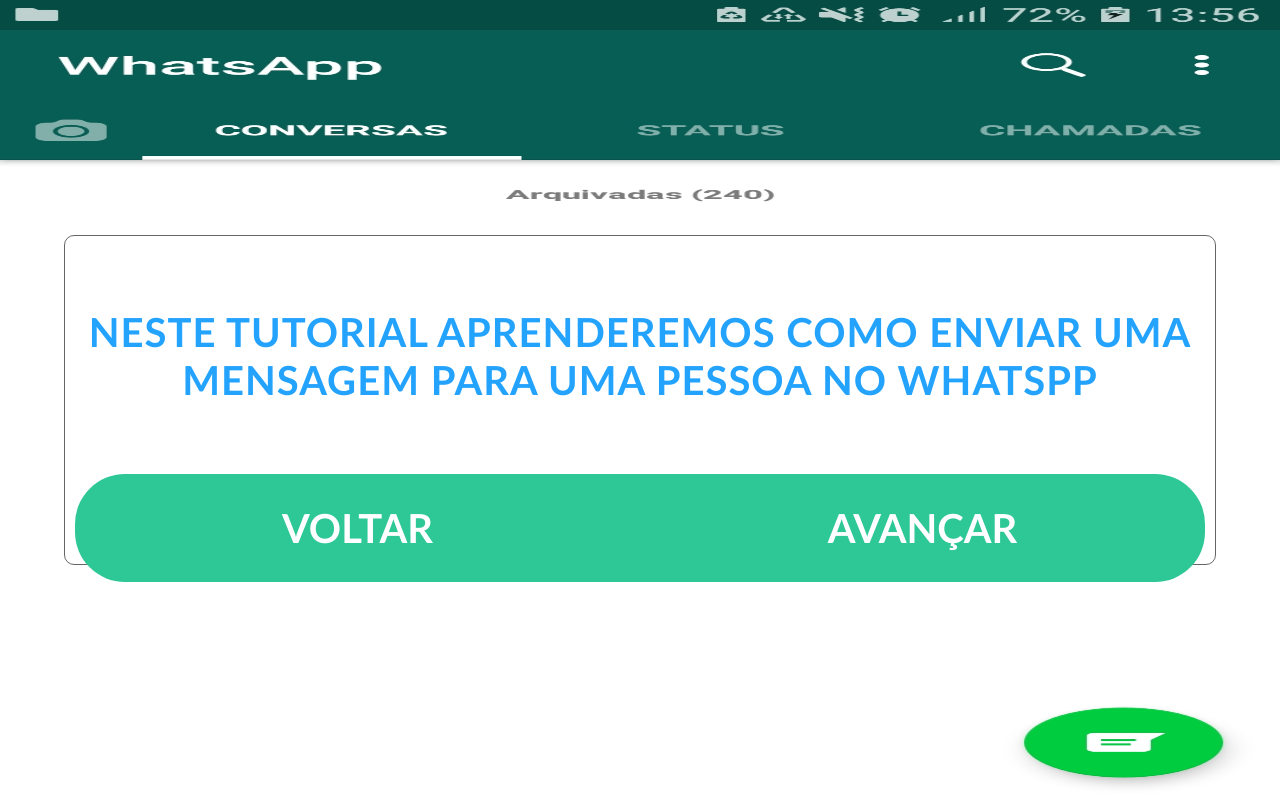
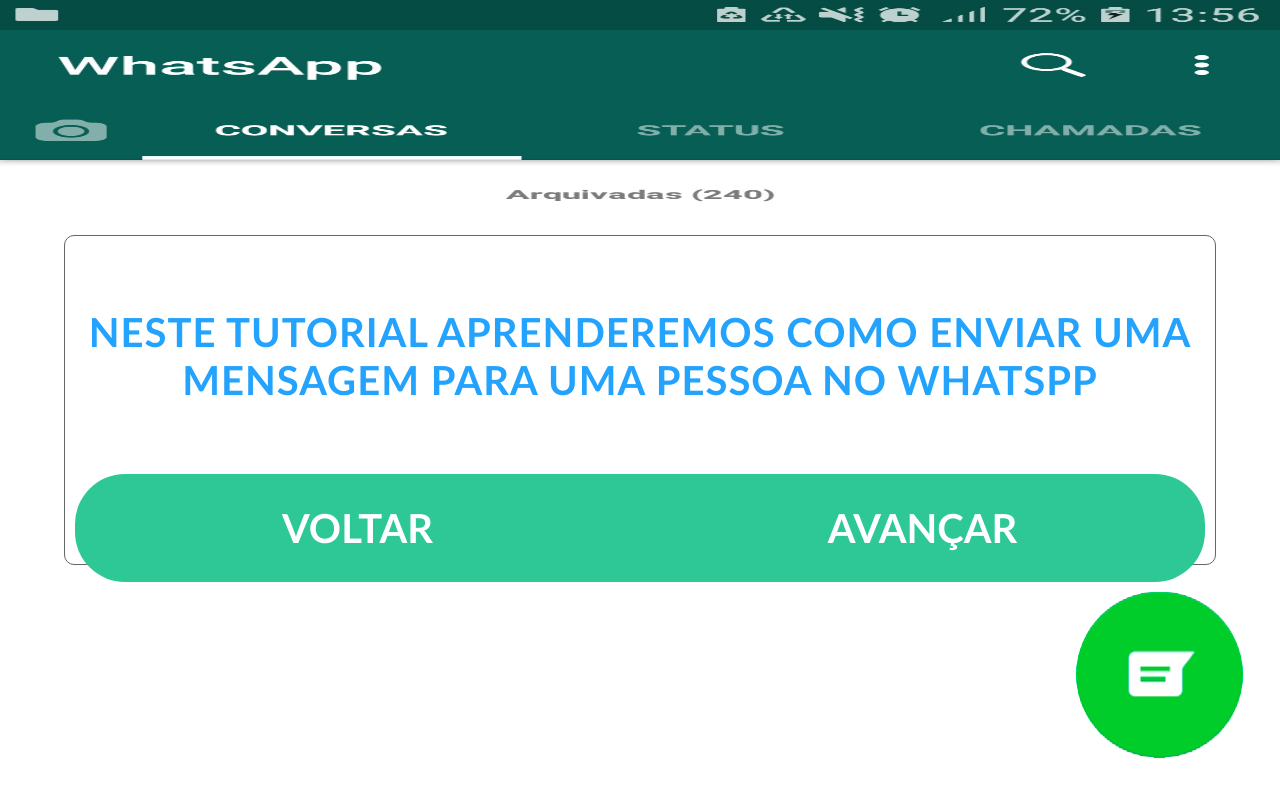
Before and after one commit to DaniloThiago/includesenior, a plain HTML site: page whats.html in a window 1280 px wide. Drawn offline with Linux system fonts and the light colour scheme.

Commit message:
update whatsapp

```diff
--- a/src/css/styleMessage.css
+++ b/src/css/styleMessage.css
@@ -10,7 +10,7 @@
 }
 #tutorial.parte1,
 #tutorial.parte2 {
-  background: url(../img/whats/blank.jpg) no-repeat;
+  background: url(../img/whats/blank2.jpg) no-repeat;
   background-size: 100% 100%;
 }
 #tutorial.parte3 {
--- a/src/js/scriptMessage.js
+++ b/src/js/scriptMessage.js
@@ -51,7 +51,6 @@ function boxMessage(elem, func) {
     btnGo.addEventListener("click", ()=>{clickButton(elem, 'goTo');});
     divBtns.appendChild(btnGo);
   }
-
 }
 
 function menu() {
@@ -60,6 +59,19 @@ function menu() {
 
 function parte1() {
   const body = document.querySelector('#tutorial');
+
+  let imgBtnWhats = document.createElement("img");
+  imgBtnWhats.classList.add("btn-whats");
+  imgBtnWhats.setAttribute('style',`position: absolute;
+  bottom: 40px;
+  right: 35px;
+  width:  170px;
+  height: 170px;
+  background-repeat: no-repeat;
+  background-size: 100% 100%;`)
+  imgBtnWhats.setAttribute('src', './src/img/whats/btn-msg.png')
+  body.appendChild(imgBtnWhats);
+
   body.classList.add("parte1");
 }
 
```
Also changed, not shown: src/img/whats/blank2.jpg (added), src/img/whats/btn-msg.png (added).
